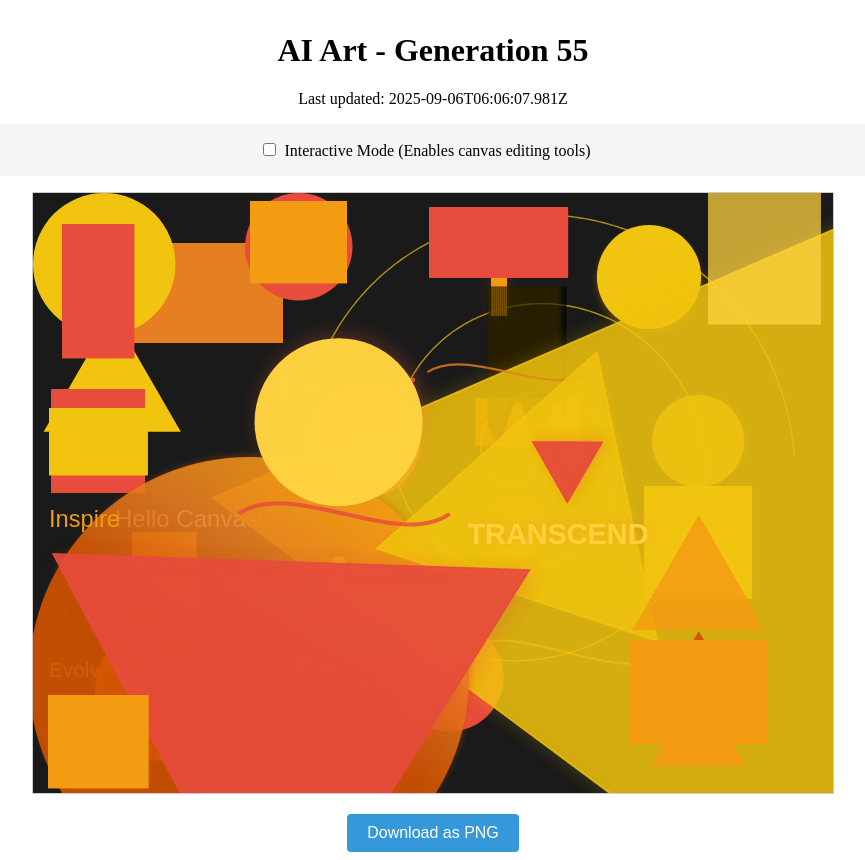
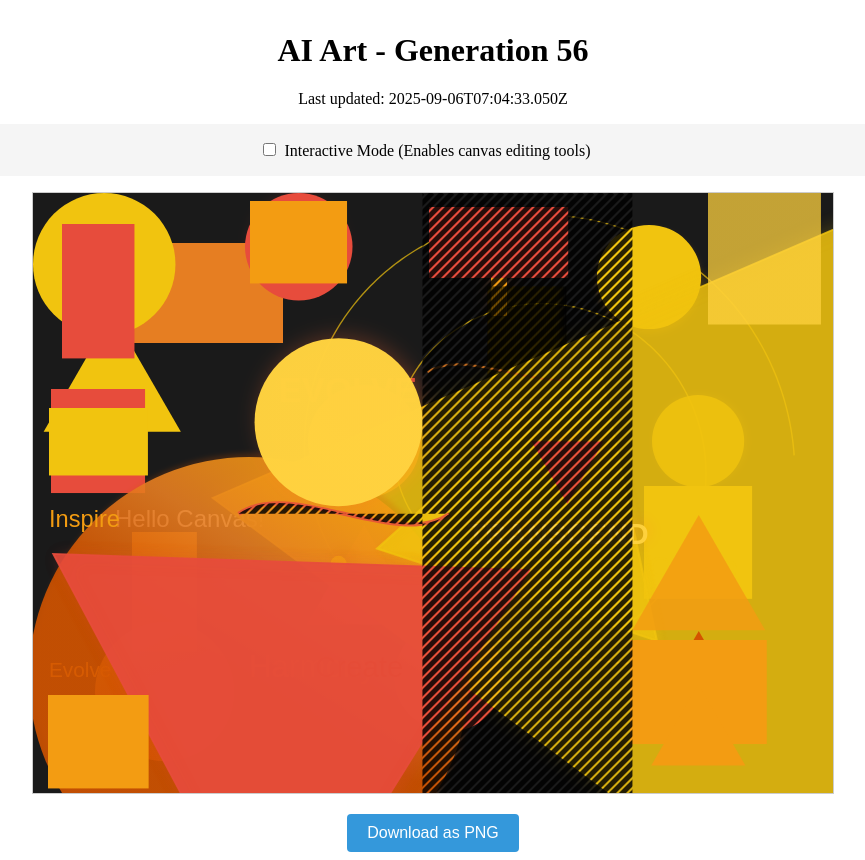
Before and after one commit to mcclowes/ai-art, a React (Vite) app: page / in a window 1280 px wide. Shown: the whole page, without its empty margins (207-1072 px from the left). Built offline with nearby package versions, Linux system fonts and the light colour scheme.

Commit message:
Improve artwork - Generation 56

```diff
--- a/src/artwork-state.ts
+++ b/src/artwork-state.ts
@@ -759,9 +759,20 @@ export const artworkState: ArtworkState = {
       "height": 70.94279796078845,
       "fillStyle": "#e74c3c",
       "id": "element_1757138767981"
+    },
+    {
+      "type": "rectangle",
+      "x": 389.4375772558714,
+      "y": 0,
+      "width": 210,
+      "height": 712,
+      "fillStyle": "#f1c40f",
+      "pattern": "stripes",
+      "opacity": 0.832643148662032,
+      "id": "pattern_rect_1757142273050"
     }
   ],
-  "generation": 55,
-  "lastUpdated": "2025-09-06T06:06:07.981Z",
+  "generation": 56,
+  "lastUpdated": "2025-09-06T07:04:33.050Z",
   "cycleStarted": "2025-09-04T00:19:55.543Z"
 };
```
